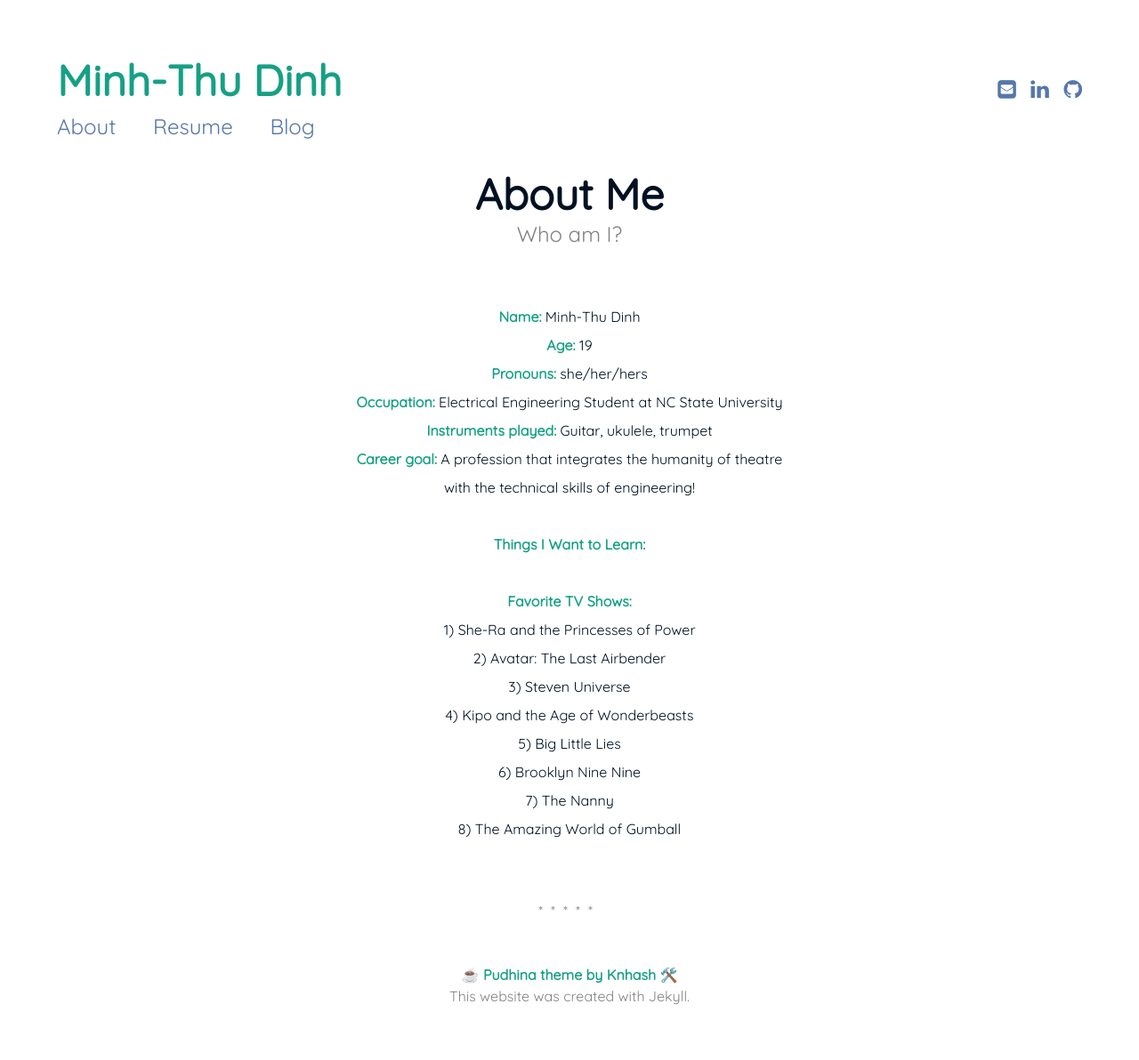
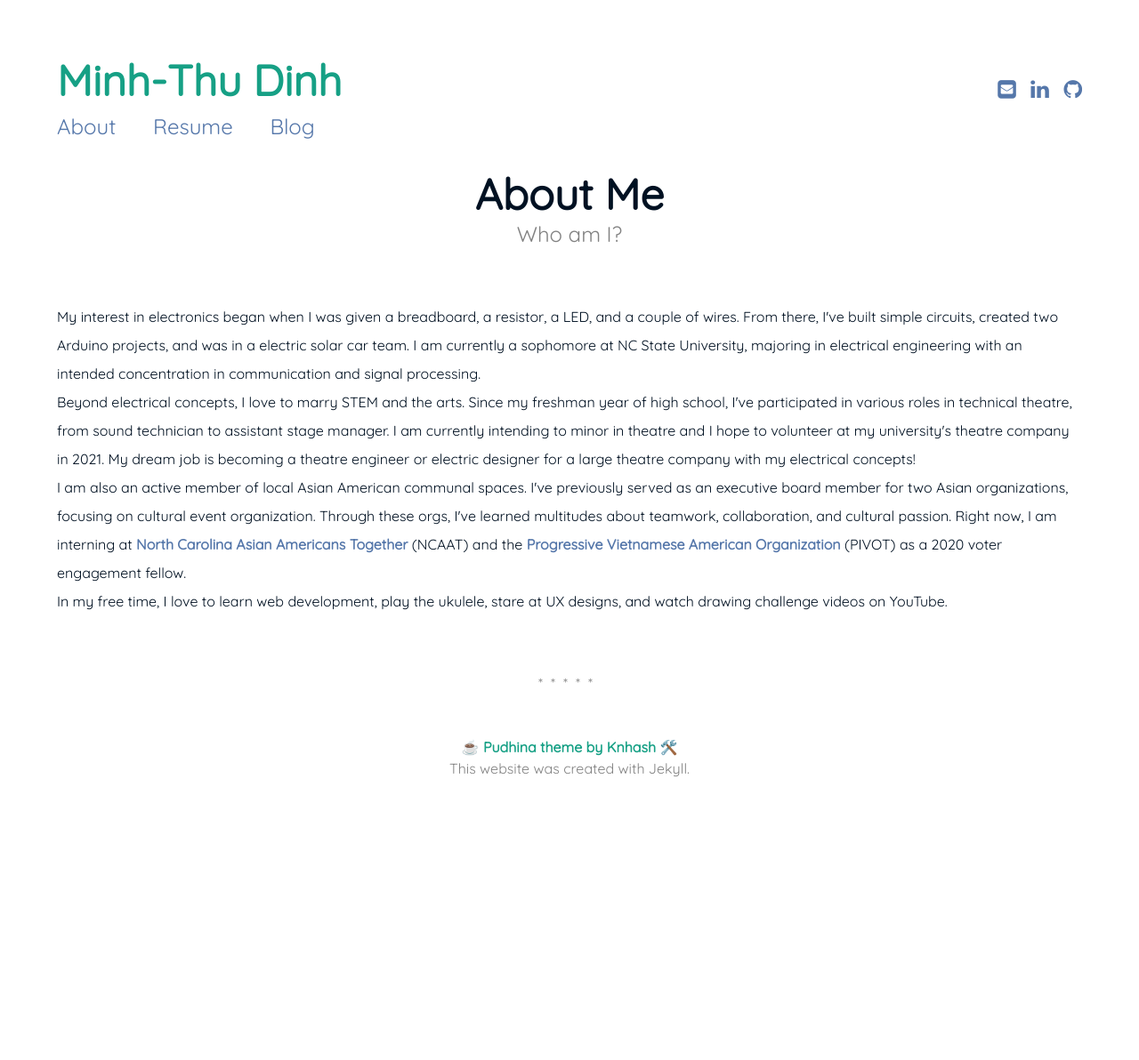
Before and after one commit to mtldinh/mtldinh-old-website, a Jekyll site: the page built from about.md, in a window 1280 px wide. Shown: the whole page at 89% size. Built offline with Jekyll 4.4.1, drawn with Linux system fonts in a browser that asks for light colours; after the commit the page ends 936 px from its top, so only the background shows below that.

Commit message:
about page changes

```diff
--- a/about.md
+++ b/about.md
@@ -3,8 +3,38 @@ layout: page
 title: About Me
 subtitle: Who am I?
 ---
-<p style="text-align: center;">
+<p style="text-align: left;">
 <br>
+My interest in electronics began when I was given a breadboard, a resistor, a
+LED, and a couple of wires. From there, I've built simple circuits, created two
+Arduino projects, and was in a electric solar car team. I am currently a sophomore
+at NC State University, majoring in electrical engineering with an intended concentration
+in communication and signal processing.
+<br>
+Beyond electrical concepts, I love to marry STEM and the arts.
+Since my freshman year of high school, I've participated in various roles in technical theatre,
+from sound technician to assistant stage manager. I am currently intending to minor
+in theatre and I hope to volunteer at my university's theatre company in 2021. My
+dream job is becoming a theatre engineer or electric designer for a large theatre company
+with my electrical concepts!
+<br>
+I am also an active member of local Asian American communal spaces. I've previously
+served as an executive board member for two Asian organizations, focusing on
+cultural event organization.
+Through these orgs, I've learned multitudes about teamwork, collaboration, and
+cultural passion. Right now, I am interning at
+<a href="ncaatogether.org">North Carolina Asian Americans Together</a> (NCAAT)
+and the
+<a href="pivotnetwork.org">Progressive Vietnamese American Organization</a>
+(PIVOT) as a 2020 voter engagement fellow.
+<br>
+In my free time, I love to learn web development, play the ukulele, stare at UX designs,
+and watch drawing challenge videos on YouTube.
+
+
+
+
+<!--
 <strong>Name:</strong> Minh-Thu Dinh<br>
 <strong>Age:</strong> 19<br>
 <strong>Pronouns:</strong> she/her/hers<br>
@@ -15,7 +45,7 @@ subtitle: Who am I?
 <br>
 <strong>Things I Want to Learn:</strong><br>
 <br>
-<!-- (I want to make this into clickable images somehow?) -->
+(I want to make this into clickable images somehow?)
 <strong>Favorite TV Shows:</strong><br>
 1) She-Ra and the Princesses of Power<br>
 2) Avatar: The Last Airbender<br>
@@ -26,3 +56,4 @@ subtitle: Who am I?
 7) The Nanny<br>
 8) The Amazing World of Gumball<br>
 </p>
+ -->
```
Also changed, not shown: index.md (+1 -1 lines).
